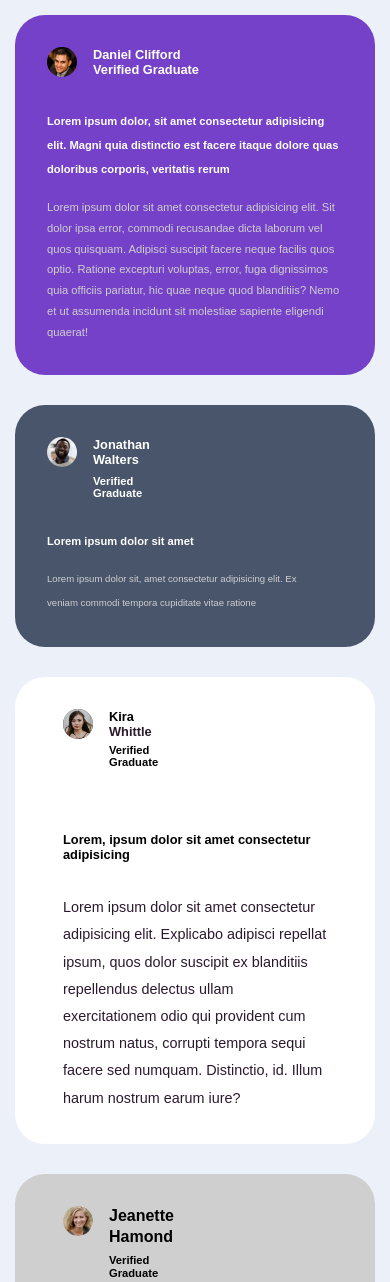
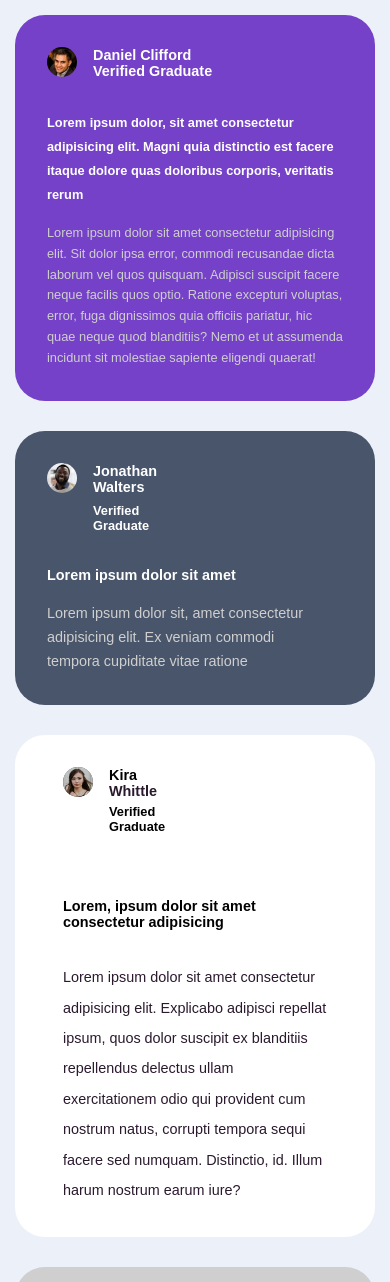
Before and after one commit to inemutuk/Testimonial-p, a plain HTML site: page index.html in a window 390 px wide. Shown: the top 1282 px of the page. Drawn offline with Linux system fonts and the light colour scheme.

Commit message:
first commit

```diff
--- a/style.css
+++ b/style.css
@@ -21,16 +21,12 @@ body{
 
 
 }
-
-
 .container-first{
   background-color: hsl(263, 55%, 52%);
   /* margin: auto; */
   padding: 20px 30px;
   grid-column: 1 / 3;
   border-radius: 5%;
-
-
 
 }
 
@@ -40,7 +36,7 @@ body{
 }
 
 .first h2{
-  font-size: 1rem;
+  font-size: 1.2rem;
   font-weight: 800;
 }
 
@@ -58,13 +54,11 @@ body{
 
 .first-para1 p{
 color:    hsl(219, 46%, 95%);
-font-size: 0.8rem;
+font-size: 1rem;
 margin-bottom: 0px;
 margin-top: 2rem;
 line-height: 1.2rem;
 font-weight: 800;
-
-
 
 }
 
@@ -76,14 +70,15 @@ font-weight: 800;
 }
 
 
-/* End of the first container- styling*/
-/* End of the first container- styling*/
-/* End of the first container- styling*/
+/* End of the first container- styling
+********************************************************/
 
 
 
 
-/* SECOND STYLING HERE*/
+
+/* SECOND STYLING HERE
+*******************************************************/
 
 
 .container-second{
@@ -99,7 +94,7 @@ font-weight: 800;
 }
 
 .second h2{
-  font-size: 1rem;
+  font-size: 1.2rem;
   font-weight: 800;
 }
 
@@ -111,12 +106,12 @@ font-weight: 800;
 }
 
 .head2-second{
-  font-size: 0.8rem;
+  font-size: 0.9rem;
 
 }
 
 .head3-second{
-  font-size: 0.7rem;
+  font-size: 0.8rem;
   padding-top: 0.5rem;
 }
 
@@ -162,7 +157,7 @@ font-weight: 800;
 }
 
 .third h2{
-  font-size: 1rem;
+  font-size: 1.2rem;
   font-weight: 800;
 }
 
@@ -187,9 +182,9 @@ font-weight: 800;
 }
 
 .third-para2 p{
- font-size: 0.7rem;
+ font-size: 0.8rem;
  color:  hsl(291, 29%, 14%);
- line-height: 1.7rem;
+ line-height: 1.9rem;
  padding-top: 2rem;
 
 
@@ -199,13 +194,13 @@ font-weight: 800;
   display: block;
 }
 .head2-third {
-  font-size: 0.7rem;
+  font-size: 0.8rem;
   font-weight: 800;
  }
 
 
 .head3-third {
- font-size: 0.7rem;
+ font-size: 0.8rem;
  padding-top: 0.3rem;
 
 }
@@ -246,7 +241,7 @@ display: block;
 }
 
 #head2-fourth{
-  font-size: 1rem;
+  font-size: 1.2rem;
   /* color: hsl(291, 29%, 14%); */
   line-height: 1.1rem;
   padding-bottom: 0.4rem;
@@ -275,7 +270,7 @@ font-weight:  800;
   color: white;
   margin-top: 1rem;
   color: hsl(217, 19%, 35%);
-  font-size: 0.7rem;
+  font-size: 0.8rem;
   line-height: 1.4rem;
 
 
@@ -299,12 +294,12 @@ font-weight:  800;
 }
 
 .fiveth h2{
-  font-size: 1.1rem;
+  font-size: 1.2rem;
   font-weight: 800;
 }
 
 .fiveth h2 span{
-  font-size: 0.7rem;
+  font-size: 0.9rem;
   font-weight: 800;
   color: hsl(0, 0%, 81%);
 }
@@ -514,7 +509,8 @@ font-weight: 800;
   }
 
 
-   /*  FIVETH container styling for the Tablet view*/
+   /*  FIVETH container styling for the Tablet view
+   *****************************************************************************/
 
   .container-fiveth{
     grid-column:  1 / 4;
@@ -540,7 +536,9 @@ font-weight: 800;
 
 
 
-/* MEDIA QUERIES FOR MOBILE VIEW */
+/* MEDIA QUERIES FOR MOBILE VIEW
+**********************************************************************/
+
 @media screen and  (min-width : 300px) and (max-width : 500px) {
   .wrapper-container{
     grid-template-columns: 1fr;
@@ -562,12 +560,12 @@ font-weight: 800;
 
 }
 .first h2{
-  font-size: 0.8rem;
+  font-size: 0.9rem;
 }
 
 .first-para1 p{
   color: white;
-  font-size: 0.7rem;
+  font-size: 0.8rem;
   margin-bottom: 0px;
   margin-top: 2rem;
   line-height: 1.5rem;
@@ -577,7 +575,7 @@ font-weight: 800;
   .first-para2 p{
     color:  hsl(0, 0%, 81%);
     margin-top: 1rem;
-    font-size: 0.7rem;
+    font-size: 0.8rem;
     line-height: 1.3rem;
   }
 
@@ -593,12 +591,12 @@ font-weight: 800;
   }
 
   .second h2{
-    font-size:  0.8rem;
+    font-size:  0.9rem;
     font-weight: 800;
   }
   .second-para1 p{
     color: white;
-    font-size: 0.7rem;
+    font-size: 0.9rem;
     margin-bottom: 0px;
     margin-top: 2rem;
     line-height: 1.3rem;
@@ -609,7 +607,7 @@ font-weight: 800;
     .second-para2 p{
       color:  hsl(0, 0%, 81%);
       margin-top: 1rem;
-      font-size: 0.6rem;
+      font-size: 0.9rem;
       line-height: 1.5rem;
 
     }
@@ -626,7 +624,7 @@ font-weight: 800;
   }
 
   .third-para1 p{
-    font-size: 0.8rem;
+    font-size: 0.9rem;
   }
 
   .third-para2 p{
@@ -634,7 +632,7 @@ font-weight: 800;
   }
 
   .third h2{
-    font-size:  0.8rem;
+    font-size:  0.9rem;
     font-weight: 800;
   }
 
```
